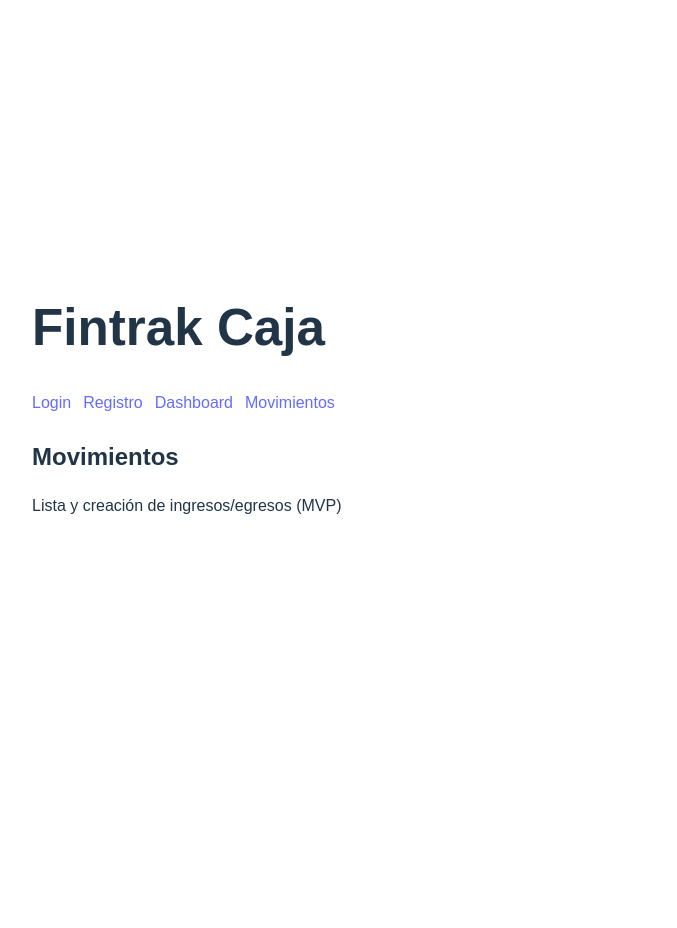
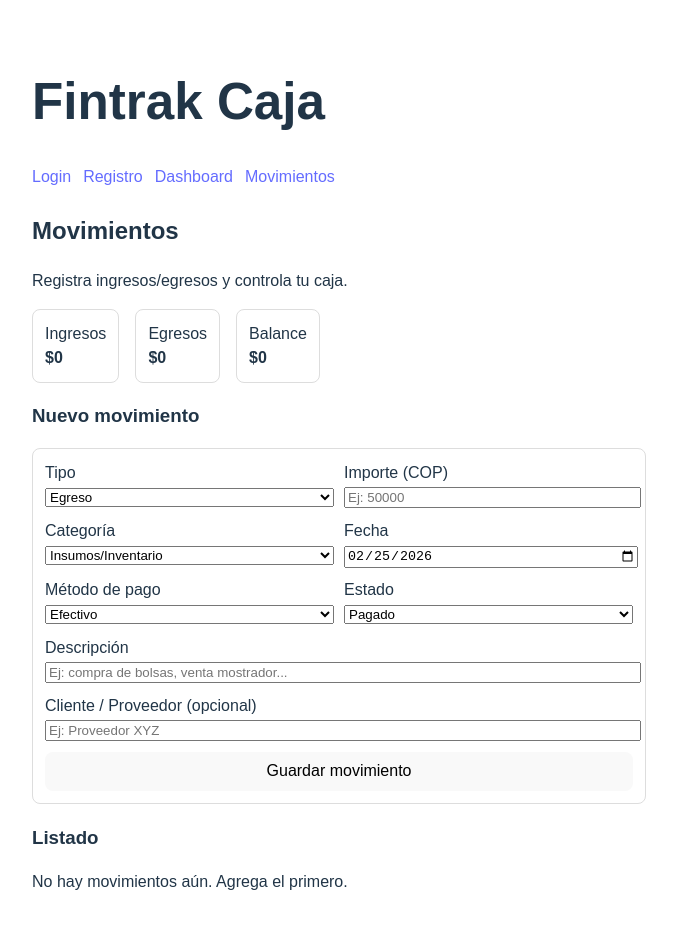
Before and after one commit to FusionDatApps/fintrak-caja-saas, a React app in the folder frontend/: page /transactions in a window 1280 px wide. Shown: the top 928 px of the page, without its empty margins (8-685 px from the left). Before the commit the page ends 800 px from the top, so only its background shows below. Built offline with nearby package versions, Linux system fonts and the light colour scheme; the HTML template or start-up script is replaced by a standard one.

Commit message:
fix: persistencia localStorage (skip first save)

```diff
--- /dev/null
+++ b/frontend/src/lib/storage.js
@@ -0,0 +1,16 @@
+const KEY = "fintrak_caja_transactions_v1";
+
+export function loadTransactions() {
+  try {
+    const raw = localStorage.getItem(KEY);
+    if (!raw) return [];
+    const data = JSON.parse(raw);
+    return Array.isArray(data) ? data : [];
+  } catch {
+    return [];
+  }
+}
+
+export function saveTransactions(transactions) {
+  localStorage.setItem(KEY, JSON.stringify(transactions));
+}
--- a/frontend/src/pages/Transactions.jsx
+++ b/frontend/src/pages/Transactions.jsx
@@ -1,8 +1,281 @@
+
+//import { useEffect, useMemo, useState } from "react";
+import { useEffect, useMemo, useRef, useState } from "react";
+import { loadTransactions, saveTransactions } from "../lib/storage";
+
+function formatMoneyCOP(value) {
+  // Formato COP simple (sin complicarnos hoy)
+  return new Intl.NumberFormat("es-CO").format(value);
+}
+
 export default function Transactions() {
+  const [type, setType] = useState("expense");
+  const [amount, setAmount] = useState("");
+  const [category, setCategory] = useState("Insumos/Inventario");
+  const [date, setDate] = useState(() => new Date().toISOString().slice(0, 10));
+  const [description, setDescription] = useState("");
+  const [paymentMethod, setPaymentMethod] = useState("cash");
+  const [status, setStatus] = useState("paid");
+  const [counterparty, setCounterparty] = useState("");
+  const [error, setError] = useState("");
+
+  const [transactions, setTransactions] = useState([]);
+  const skipFirstSave = useRef(true);
+  const hasLoaded = useRef(false);
+
+  // Cargar desde localStorage al iniciar
+  useEffect(() => {
+  const existing = loadTransactions();
+  setTransactions(existing);
+}, []);
+
+  // Guardar cada vez que cambie la lista
+  useEffect(() => {
+  // En React dev + StrictMode, este efecto puede correr con el estado inicial []
+  // antes de que se refleje la carga. Así que saltamos la primera ejecución.
+  if (skipFirstSave.current) {
+    skipFirstSave.current = false;
+    return;
+  }
+  saveTransactions(transactions);
+}, [transactions]);
+
+  const totals = useMemo(() => {
+    let income = 0;
+    let expense = 0;
+
+    for (const t of transactions) {
+      if (t.type === "income") income += t.amount;
+      else expense += t.amount;
+    }
+    return { income, expense, balance: income - expense };
+  }, [transactions]);
+
+  const handleSubmit = (e) => {
+    e.preventDefault();
+    setError("");
+
+    const numericAmount = Number(amount);
+
+    if (!amount || Number.isNaN(numericAmount) || numericAmount <= 0) {
+      setError("El importe debe ser un número mayor que 0");
+      return;
+    }
+    if (!date) {
+      setError("La fecha es obligatoria");
+      return;
+    }
+    if (!category) {
+      setError("La categoría es obligatoria");
+      return;
+    }
+
+    const newTx = {
+      id: crypto.randomUUID(),
+      type,
+      amount: numericAmount,
+      category,
+      date,
+      description: description.trim(),
+      counterparty: counterparty.trim(),
+      payment_method: paymentMethod,
+      status,
+      created_at: new Date().toISOString(),
+    };
+
+    setTransactions((prev) => [newTx, ...prev]);
+
+    // Limpiar algunos campos
+    setAmount("");
+    setDescription("");
+    setCounterparty("");
+  };
+
+  const handleDelete = (id) => {
+    setTransactions((prev) => prev.filter((t) => t.id !== id));
+  };
+
   return (
     <div>
       <h2>Movimientos</h2>
-      <p>Lista y creación de ingresos/egresos (MVP)</p>
+      <p>Registra ingresos/egresos y controla tu caja.</p>
+
+      <div style={{ display: "flex", gap: 16, margin: "16px 0" }}>
+        <div style={{ padding: 12, border: "1px solid #ddd", borderRadius: 8 }}>
+          <div>Ingresos</div>
+          <strong>${formatMoneyCOP(totals.income)}</strong>
+        </div>
+        <div style={{ padding: 12, border: "1px solid #ddd", borderRadius: 8 }}>
+          <div>Egresos</div>
+          <strong>${formatMoneyCOP(totals.expense)}</strong>
+        </div>
+        <div style={{ padding: 12, border: "1px solid #ddd", borderRadius: 8 }}>
+          <div>Balance</div>
+          <strong>${formatMoneyCOP(totals.balance)}</strong>
+        </div>
+      </div>
+
+      <h3>Nuevo movimiento</h3>
+
+      <form
+        onSubmit={handleSubmit}
+        style={{
+          display: "grid",
+          gridTemplateColumns: "1fr 1fr",
+          gap: 10,
+          maxWidth: 720,
+          padding: 12,
+          border: "1px solid #ddd",
+          borderRadius: 8,
+          marginBottom: 20,
+        }}
+      >
+        <label>
+          Tipo
+          <select value={type} onChange={(e) => setType(e.target.value)} style={{ width: "100%" }}>
+            <option value="expense">Egreso</option>
+            <option value="income">Ingreso</option>
+          </select>
+        </label>
+
+        <label>
+          Importe (COP)
+          <input
+            type="number"
+            value={amount}
+            onChange={(e) => setAmount(e.target.value)}
+            placeholder="Ej: 50000"
+            style={{ width: "100%" }}
+          />
+        </label>
+
+        <label>
+          Categoría
+          <select value={category} onChange={(e) => setCategory(e.target.value)} style={{ width: "100%" }}>
+            <option>Ventas</option>
+            <option>Servicios</option>
+            <option>Insumos/Inventario</option>
+            <option>Transporte</option>
+            <option>Arriendo</option>
+            <option>Servicios públicos</option>
+            <option>Nómina</option>
+            <option>Impuestos</option>
+            <option>Marketing</option>
+            <option>Otros</option>
+          </select>
+        </label>
+
+        <label>
+          Fecha
+          <input type="date" value={date} onChange={(e) => setDate(e.target.value)} style={{ width: "100%" }} />
+        </label>
+
+        <label>
+          Método de pago
+          <select
+            value={paymentMethod}
+            onChange={(e) => setPaymentMethod(e.target.value)}
+            style={{ width: "100%" }}
+          >
+            <option value="cash">Efectivo</option>
+            <option value="bank">Banco</option>
+            <option value="card">Tarjeta</option>
+            <option value="transfer">Transferencia</option>
+          </select>
+        </label>
+
+        <label>
+          Estado
+          <select value={status} onChange={(e) => setStatus(e.target.value)} style={{ width: "100%" }}>
+            <option value="paid">Pagado</option>
+            <option value="pending">Pendiente</option>
+          </select>
+        </label>
+
+        <label style={{ gridColumn: "1 / -1" }}>
+          Descripción
+          <input
+            type="text"
+            value={description}
+            onChange={(e) => setDescription(e.target.value)}
+            placeholder="Ej: compra de bolsas, venta mostrador..."
+            style={{ width: "100%" }}
+          />
+        </label>
+
+        <label style={{ gridColumn: "1 / -1" }}>
+          Cliente / Proveedor (opcional)
+          <input
+            type="text"
+            value={counterparty}
+            onChange={(e) => setCounterparty(e.target.value)}
+            placeholder="Ej: Proveedor XYZ"
+            style={{ width: "100%" }}
+          />
+        </label>
+
+        {error && (
+          <div style={{ gridColumn: "1 / -1", color: "red" }}>
+            {error}
+          </div>
+        )}
+
+        <button type="submit" style={{ gridColumn: "1 / -1" }}>
+          Guardar movimiento
+        </button>
+      </form>
+
+      <h3>Listado</h3>
+
+      {transactions.length === 0 ? (
+        <p>No hay movimientos aún. Agrega el primero.</p>
+      ) : (
+        <div style={{ display: "grid", gap: 10, maxWidth: 900 }}>
+          {transactions.map((t) => (
+            <div
+              key={t.id}
+              style={{
+                display: "grid",
+                gridTemplateColumns: "140px 1fr 140px 120px 120px 90px",
+                gap: 10,
+                alignItems: "center",
+                padding: 12,
+                border: "1px solid #ddd",
+                borderRadius: 8,
+              }}
+            >
+              <div>
+                <strong>{t.type === "income" ? "Ingreso" : "Egreso"}</strong>
+                <div style={{ fontSize: 12, color: "#555" }}>{t.date}</div>
+              </div>
+
+              <div>
+                <div><strong>{t.category}</strong></div>
+                <div style={{ fontSize: 12, color: "#555" }}>
+                  {t.description || "(sin descripción)"} {t.counterparty ? `· ${t.counterparty}` : ""}
+                </div>
+              </div>
+
+              <div style={{ textAlign: "right" }}>
+                <strong>${formatMoneyCOP(t.amount)}</strong>
+              </div>
+
+              <div style={{ fontSize: 12 }}>
+                {t.payment_method === "cash" && "Efectivo"}
+                {t.payment_method === "bank" && "Banco"}
+                {t.payment_method === "card" && "Tarjeta"}
+                {t.payment_method === "transfer" && "Transferencia"}
+              </div>
+
+              <div style={{ fontSize: 12 }}>
+                {t.status === "paid" ? "Pagado" : "Pendiente"}
+              </div>
+
+              <button onClick={() => handleDelete(t.id)}>Borrar</button>
+            </div>
+          ))}
+        </div>
+      )}
     </div>
   );
 }
```
